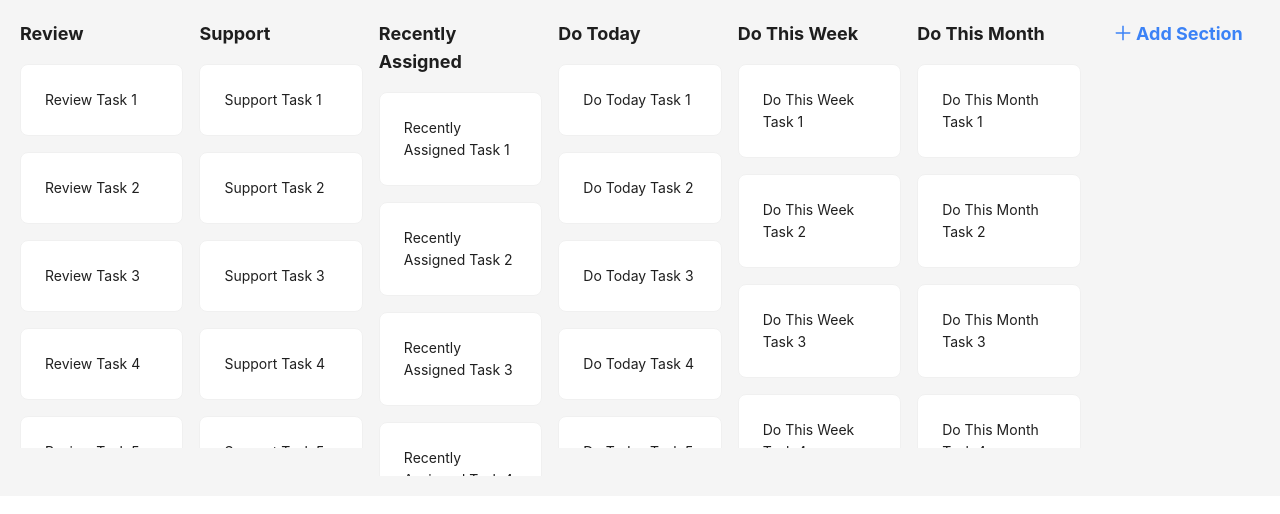
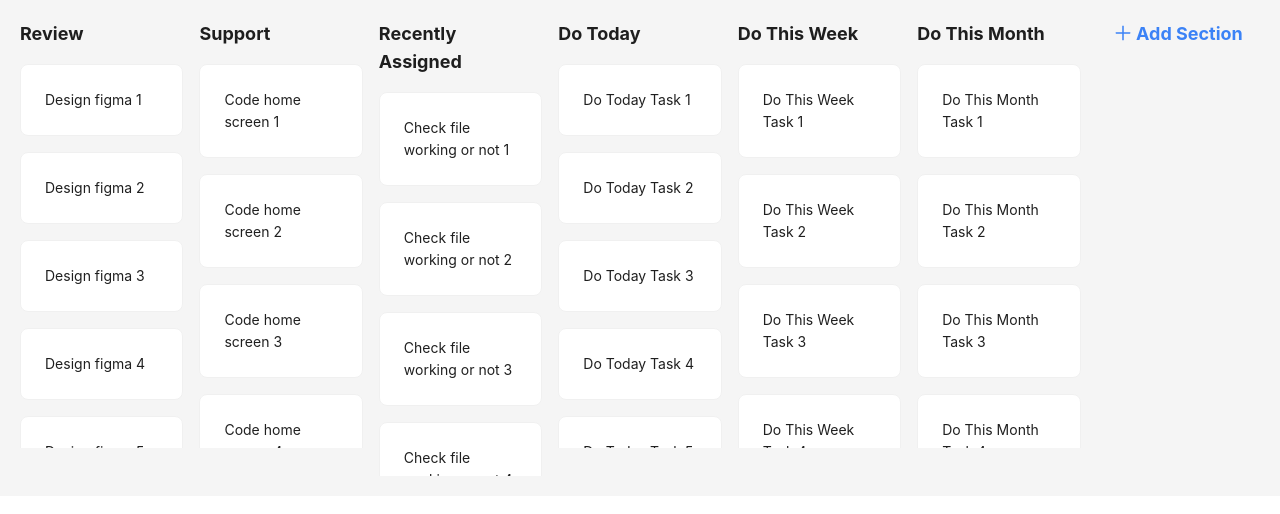
Before and after one commit to phanhieu2507/UIUX_Easy_Manage, a React (Create React App) app: page /board in a window 1280 px wide. Shown: the top 514 px of the page. Built offline with nearby package versions, Linux system fonts and the light colour scheme.

Commit message:
update data

```diff
--- a/src/pages/board/board.js
+++ b/src/pages/board/board.js
@@ -7,17 +7,17 @@ const { Content } = Layout;
 const Board = () => {
   const [reviewTasks] = useState(Array.from({ length: 15 }, (_, index) => ({
     id: index + 1,
-    title: `Review Task ${index + 1}`,
+    title: `Design figma ${index + 1}`,
   })));
 
   const [supportTasks] = useState(Array.from({ length: 15 }, (_, index) => ({
     id: index + 1,
-    title: `Support Task ${index + 1}`,
+    title: `Code home screen ${index + 1}`,
   })));
 
   const [recentlyAssignedTasks] = useState(Array.from({ length: 15 }, (_, index) => ({
     id: index + 1,
-    title: `Recently Assigned Task ${index + 1}`,
+    title: `Check file working or not ${index + 1}`,
   })));
 
   const [doTodayTasks] = useState(Array.from({ length: 15 }, (_, index) => ({
```
